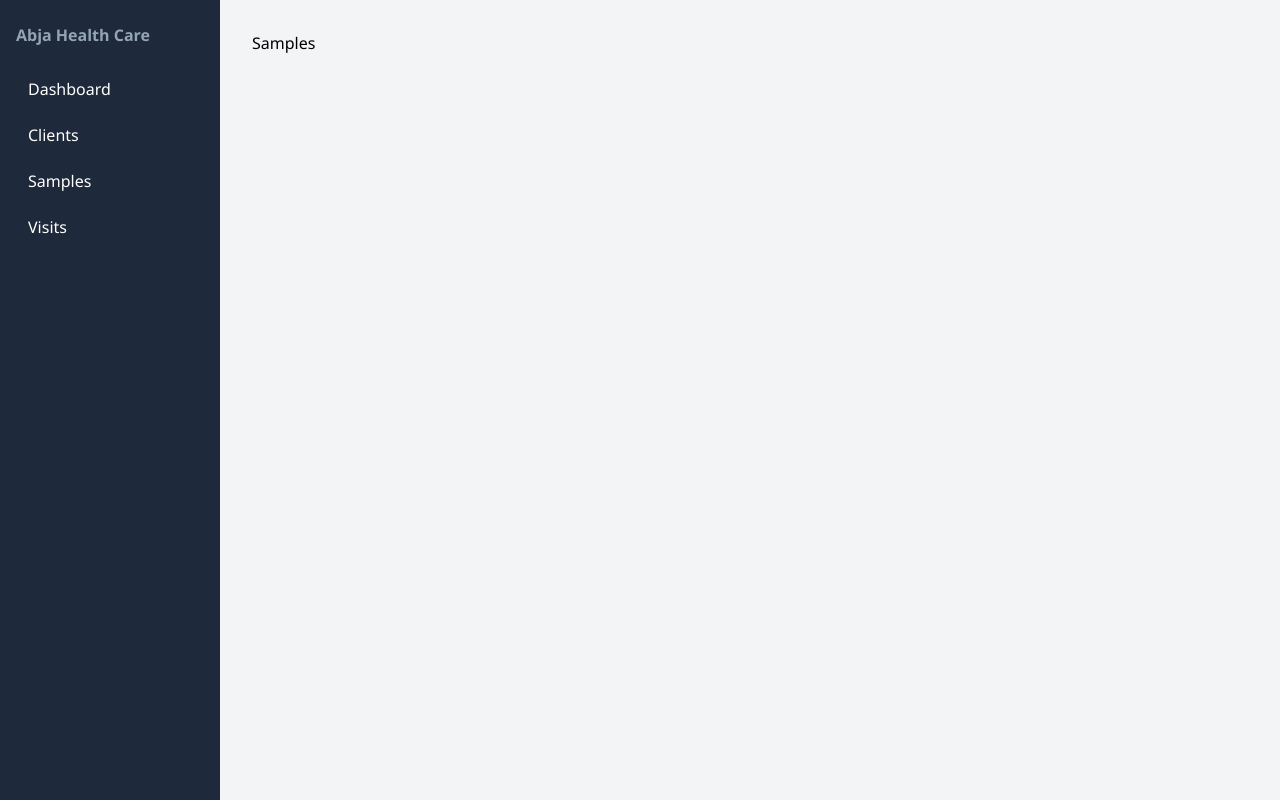
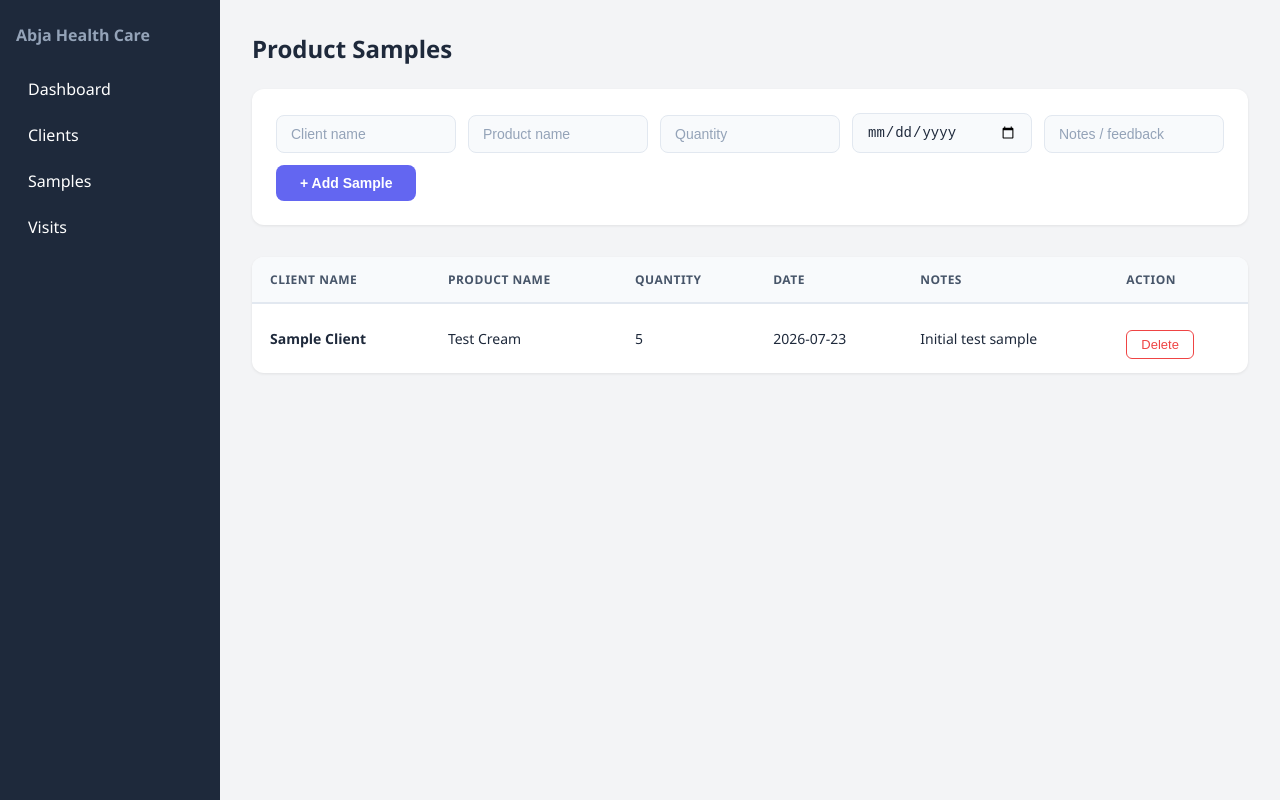
Before and after one commit to SanilPatwa/Abja-Skin-Care, a React (Vite) app: page /samples in a window 1280 px wide. Built offline with nearby package versions, Linux system fonts and the light colour scheme.

Commit message:
Add dashboard CSS styles

```diff
--- a/index.html
+++ b/index.html
@@ -4,7 +4,7 @@
     <meta charset="UTF-8" />
     <link rel="icon" type="image/svg+xml" href="/favicon.svg" />
     <meta name="viewport" content="width=device-width, initial-scale=1.0" />
-    <title>my-project</title>
+    <title>Abja CRM</title>
   </head>
   <body>
     <div id="root"></div>
--- a/src/Pages/Samples.tsx
+++ b/src/Pages/Samples.tsx
@@ -1,5 +1,48 @@
+import { useState, useEffect } from "react";
+
 const Samples = () => {
-  return <div>Samples</div>;
+  return (
+    <div>
+      <h2 className="page-title">Product Samples</h2>
+      <div className="add-client-form">
+        <input placeholder="Client name" />
+        <input placeholder="Product name" />
+        <input type="number" placeholder="Quantity" />
+        <input type="date" />
+        <input placeholder="Notes / feedback" />
+        <button className="btn-add">+ Add Sample</button>
+      </div>
+
+      <div className="table-container">
+        <table className="data-table">
+          <thead>
+            <tr>
+              <th>Client Name</th>
+              <th>Product Name</th>
+              <th>Quantity</th>
+              <th>Date</th>
+              <th>Notes</th>
+              <th>Action</th>
+            </tr>
+          </thead>
+          <tbody>
+            <tr>
+              <td>
+                <strong>Sample Client</strong>
+              </td>
+              <td>Test Cream</td>
+              <td>5</td>
+              <td>2026-07-23</td>
+              <td>Initial test sample</td>
+              <td>
+                <button className="btn-delete">Delete</button>
+              </td>
+            </tr>
+          </tbody>
+        </table>
+      </div>
+    </div>
+  );
 };
 
 export default Samples;
--- a/src/index.css
+++ b/src/index.css
@@ -226,3 +226,68 @@ body {
 .data-table tbody tr:last-child td {
   border-bottom: none;
 }
+
+/* ── Dashboard Styles ── */
+.stats-grid {
+  display: grid;
+  grid-template-columns: repeat(auto-fit, minmax(200px, 1fr));
+  gap: 20px;
+  margin-bottom: 30px;
+}
+
+.stat-card {
+  background: white;
+  padding: 20px;
+  border-radius: 12px;
+  box-shadow: 0 1px 3px rgba(0, 0, 0, 0.08);
+  border-left: 4px solid #6366f1;
+}
+
+.stat-card h3 {
+  font-size: 14px;
+  color: #64748b;
+  margin: 0 0 8px 0;
+  text-transform: uppercase;
+  letter-spacing: 0.5px;
+}
+
+.stat-card p {
+  font-size: 28px;
+  font-weight: 700;
+  color: #1e293b;
+  margin: 0;
+}
+
+/* ── Custom SVG Chart ── */
+.chart-card {
+  background: white;
+  padding: 24px;
+  border-radius: 12px;
+  box-shadow: 0 1px 3px rgba(0, 0, 0, 0.08);
+}
+
+.chart-title {
+  font-size: 16px;
+  font-weight: 600;
+  color: #1e293b;
+  margin-bottom: 20px;
+}
+
+.chart-bar {
+  fill: #6366f1;
+  transition:
+    fill 0.2s,
+    height 0.3s,
+    y 0.3s;
+  cursor: pointer;
+}
+
+.chart-bar:hover {
+  fill: #4f46e5;
+}
+
+.chart-text {
+  font-size: 11px;
+  fill: #64748b;
+  text-anchor: middle;
+}
```
Also changed, not shown: src/types/index.ts (+9 -0 lines).
